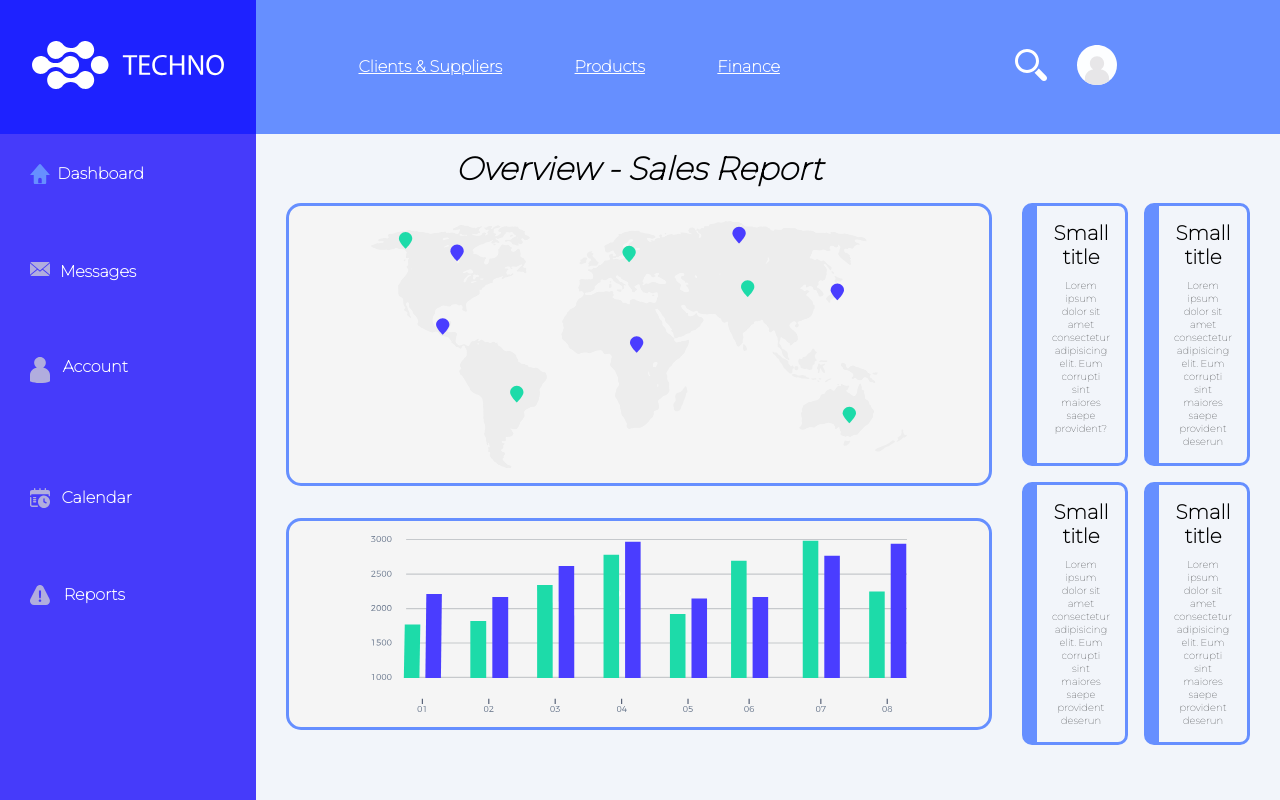
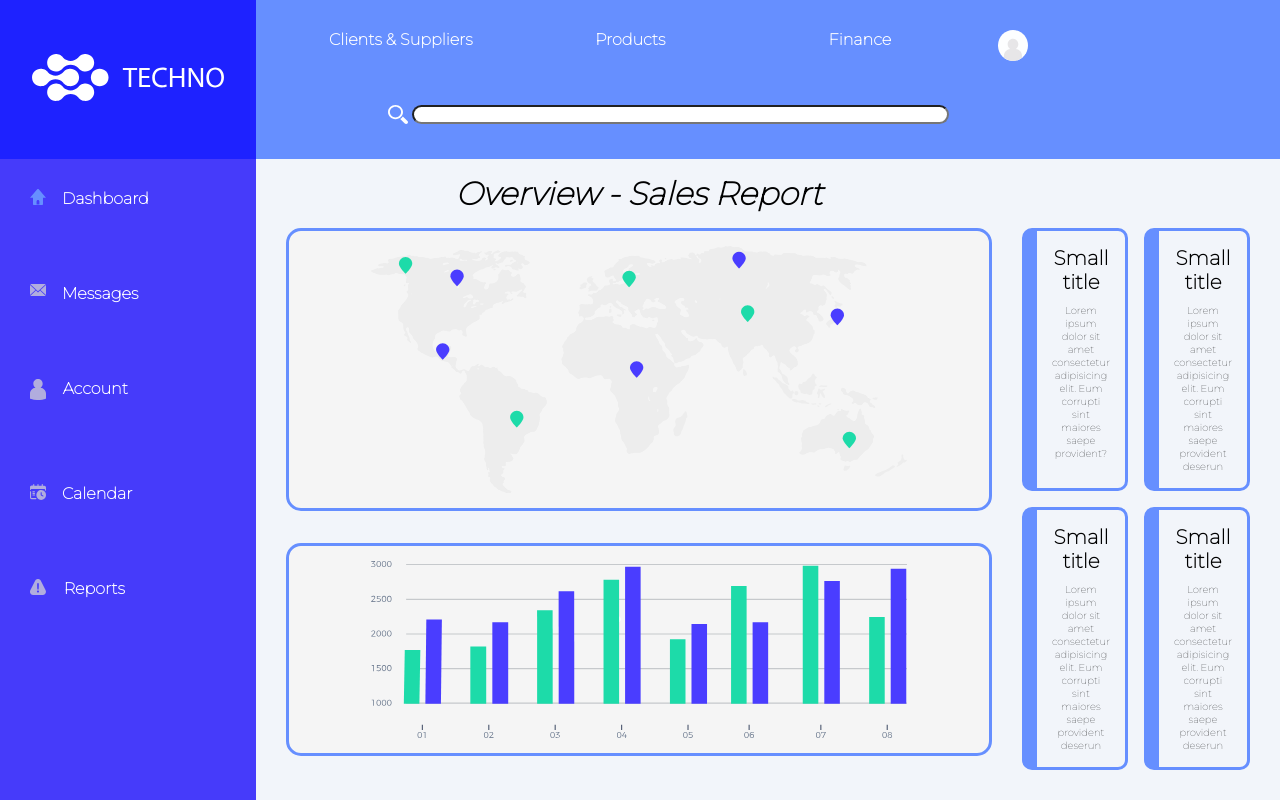
Before and after one commit to douglasmnegri/admin-dashboard, a plain HTML site: page index.html in a window 1280 px wide. Drawn offline with Linux system fonts and the light colour scheme.

Commit message:
change the header layout and add a search bar

```diff
--- a/index.html
+++ b/index.html
@@ -18,18 +18,19 @@
             <li><a href="">Clients & Suppliers</a></li>
             <li><a href="">Products</a></li>
             <li><a href="">Finance</a></li>
+            <li>
+              <img
+                src="./images/Icone - Usuario.svg"
+                alt="user profile picture"
+              />
+            </li>
           </ul>
         </div>
-        <div class="search-user">
-          <div class="search">
-            <img src="./images/Ícone - Lupa.svg" alt="magnifying glass icon" />
-          </div>
-          <div class="profile-picture">
-            <img
-              src="./images/Icone - Usuario.svg"
-              alt="user profile picture"
-            />
-          </div>
+        <div class="search-bar">
+          <form>
+            <label for="name"><img src="./images/Ícone - Lupa.svg" alt="magnifying glass icon"></label>
+            <input type="text" name="name" id="name" style="width: 40em;">
+          </form>
         </div>
       </div>
       <div class="logo">
@@ -80,7 +81,6 @@
           </div>
         </div>
         <div class="small-content">
-
           <div class="feed">
             <p class="title">Small title</p>
             <p>
--- a/styles.css
+++ b/styles.css
@@ -16,7 +16,7 @@
   display: grid;
   height: 100vh;
   grid-template-columns: 2fr 8fr;
-  grid-template-rows: 1fr 8fr;
+  grid-template-rows: 2fr 8fr;
   background-color: var(--background-grey);
 }
 
@@ -29,39 +29,46 @@
   background-color: var(--light-blue);
   grid-column: 2 / 3;
   display: grid;
-  grid-template-columns: 3fr 2fr;
+  grid-template-columns: 4fr 1fr;
+  grid-template-rows: 1fr 1fr;
 }
 
 .menu {
+  grid-row: 1 / 2;
+  display: grid;
   align-self: center;
 }
 
 .menu ul {
+  display: grid;
+  grid-template-columns: 3fr 3fr 3fr 1fr;
+}
+
+.search-bar {
+  grid-row: 2 / 3;
+  grid-column: 1 / 2;
   display: flex;
-  align-items: start;
-  justify-content: space-evenly;
+  justify-content: center;
+  align-items: center;
+}
+
+.search-bar img {
+  position: relative;
+  top: 5px;
+  width: 1.2em;
+  filter: brightness(0) saturate(100%) invert(100%) sepia(0%) saturate(0%)
+    hue-rotate(0deg);
+}
+
+input {
+  border-radius: 10px;
 }
 
 a {
   color: white;
   font-weight: bold;
   font-size: 2vh;
-}
-
-.search-user {
-  display: flex;
-  justify-content: center;
-  align-items: center;
-}
-
-.search img {
-  width: 2em;
-  filter: brightness(0) saturate(100%) invert(100%) sepia(0%) saturate(0%)
-    hue-rotate(0deg);
-}
-
-.profile-picture img {
-  width: 2.5em;
+  text-decoration: none;
 }
 
 ul {
@@ -97,8 +104,8 @@ ul {
 }
 
 .sidebar-content li img {
-  width: 20px;
-  padding-right: 5px;
+  width: 1em;
+  padding-right: 1em;
 }
 
 .article {
```
